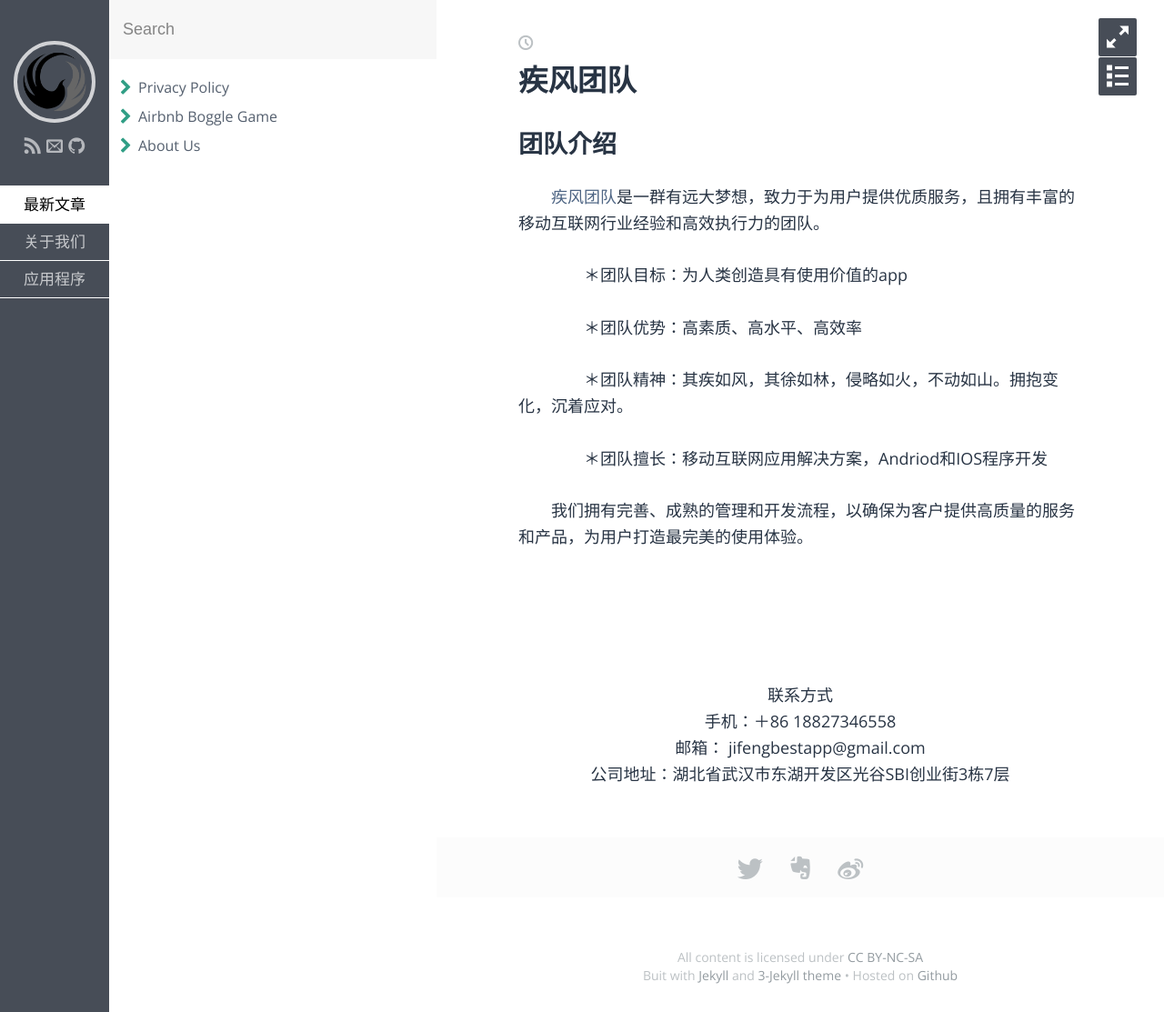
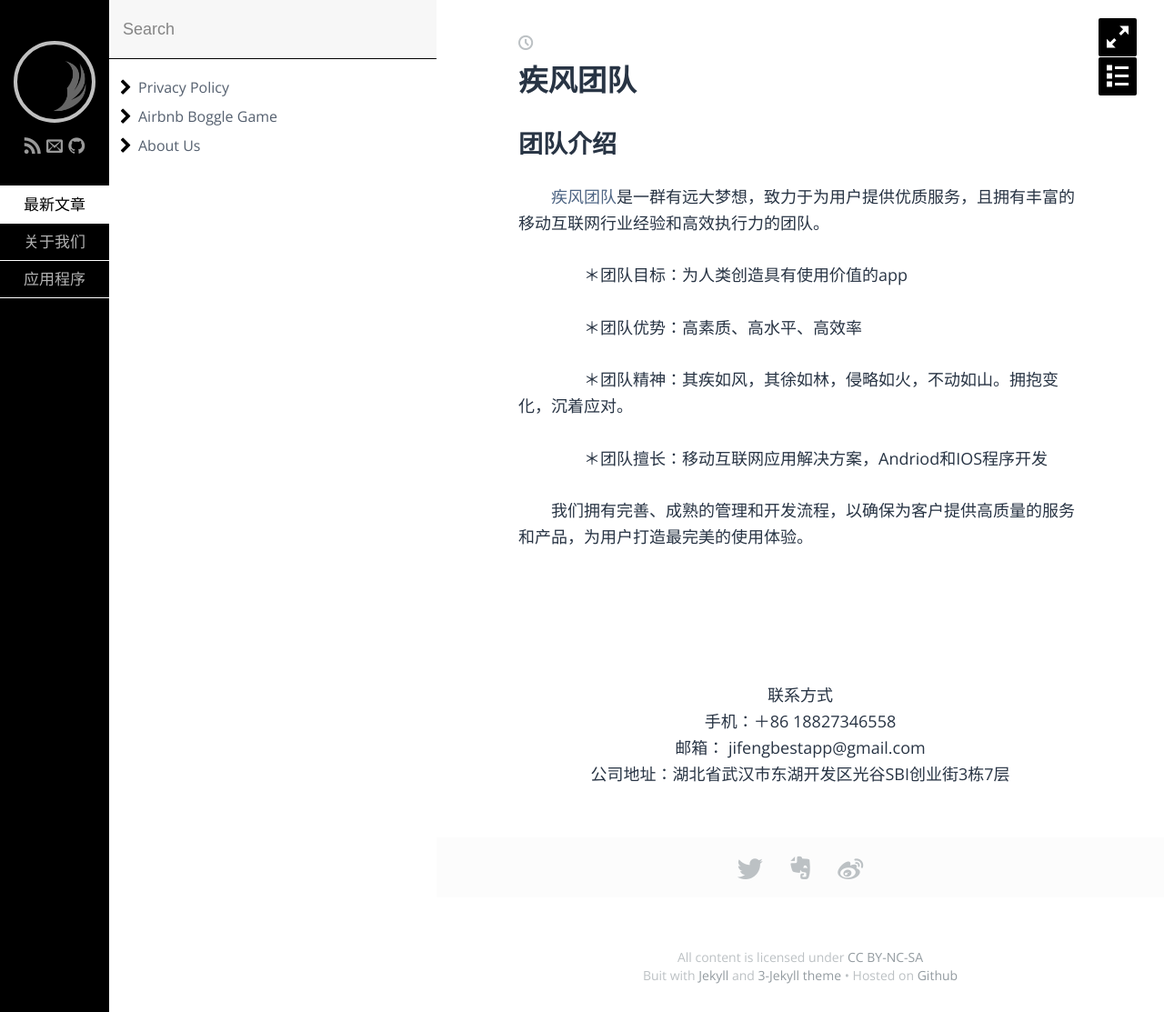
Before and after one commit to BestJiFeng/BestJiFeng.github.io, a Jekyll site: the page built from index.md, in a window 1280 px wide. Shown: the whole page at 91% size. Built offline with Jekyll 4.4.1, drawn with Linux system fonts in a browser that asks for light colours; some web fonts are replaced.

Commit message:
Update main.sass

```diff
--- a/css/main.sass
+++ b/css/main.sass
@@ -12,13 +12,13 @@ $breakpoint-mobile: 767px
 $font: 'Open Sans', 'Hiragino Sans GB', sans-serif
 
 // # Sidebar Background Gradient
-$gradient-start: #C2E987
-$gradient-end:   #309E85
+$gradient-start: #000000
+$gradient-end:   #000000
 // $sidebar-bg: linear-gradient(136deg, $gradient-start, $gradient-end)
 
-$sidebar-bg: #474d57
-$sidebar-left-bg: #474d57
-$sidebar-right-bg: #f7f7f7
+$sidebar-bg: #000000
+$sidebar-left-bg: #000000
+$sidebar-right-bg: #000000
 
 // # Sidebar Left
 $sidebar-left-width: 120px
```
